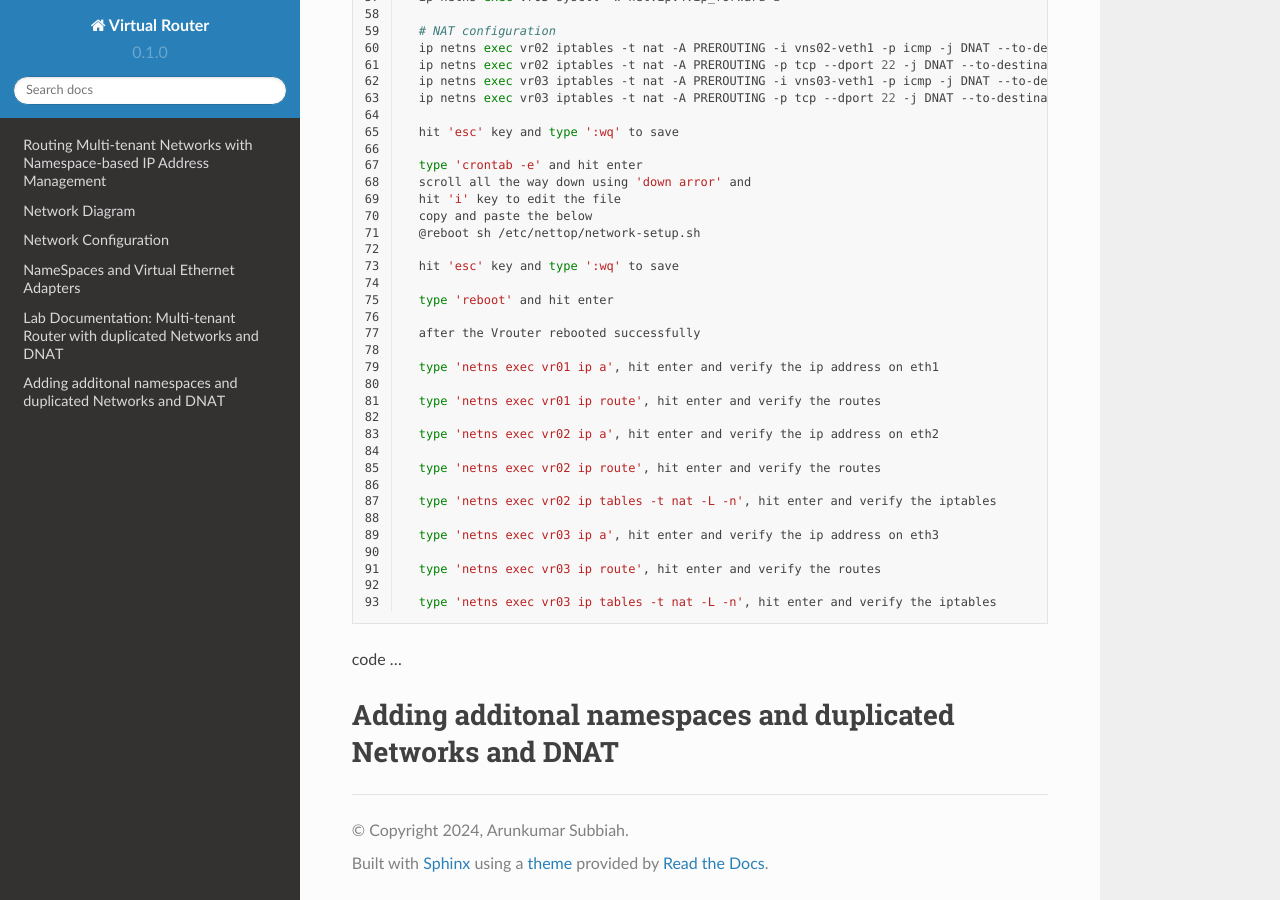
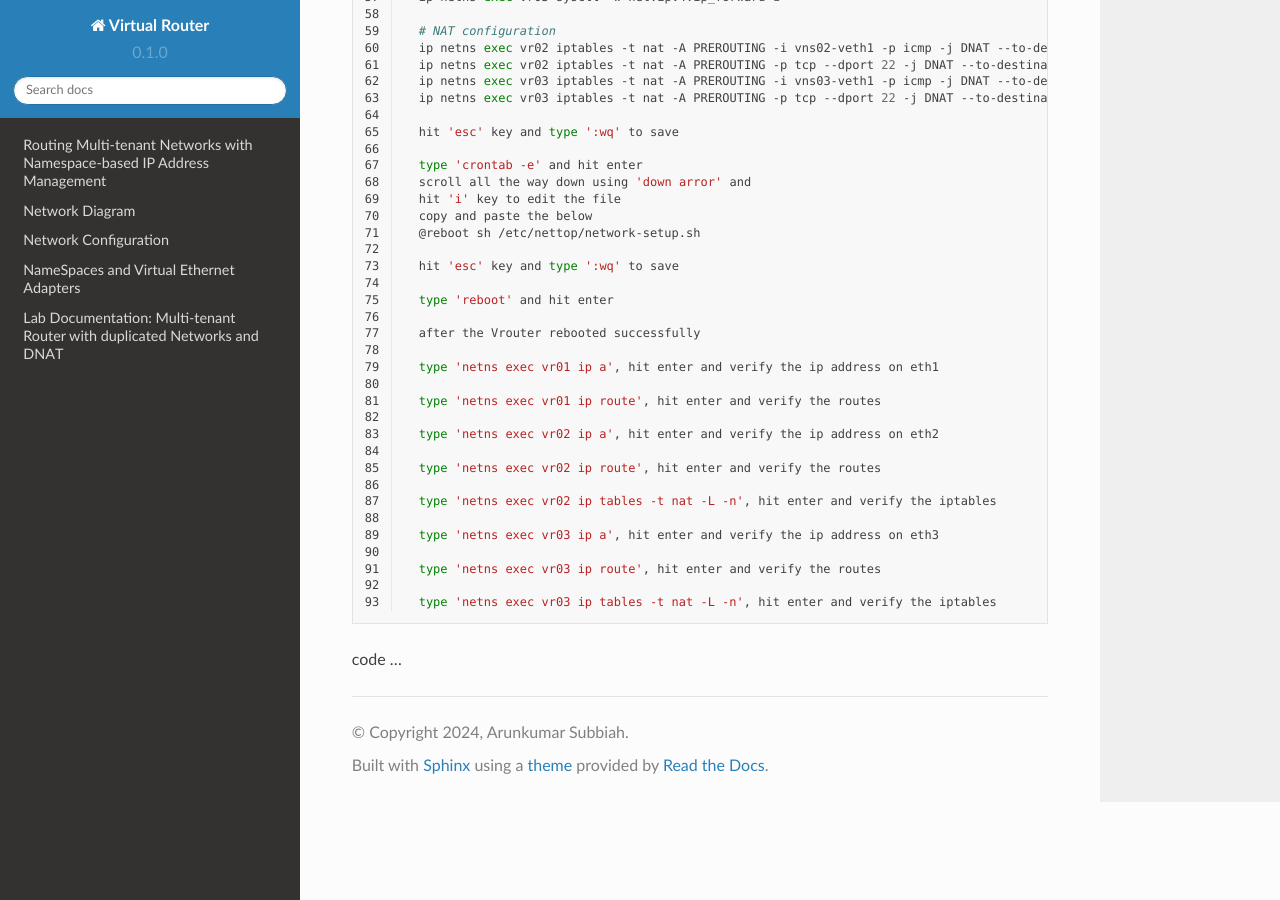
Before and after one commit to Arunkumarsubbiahunique/virtualrouter, a Sphinx documentation site: the page built from docs/source/index.rst, in a window 1280 px wide and 900 px high, scrolled down 15404 px. Built offline with Sphinx 7.4.7 and the Read the Docs theme 2.0.0, drawn with Linux system fonts in a browser that asks for light colours.

Commit message:
Update index.rst

```diff
--- a/docs/source/index.rst
+++ b/docs/source/index.rst
@@ -391,6 +391,3 @@ code ...
     type 'netns exec vr03 ip tables -t nat -L -n', hit enter and verify the iptables
 
 code ...
-
-Adding additonal namespaces and duplicated Networks and DNAT
-============================================================
```
